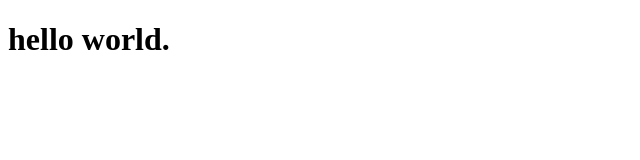
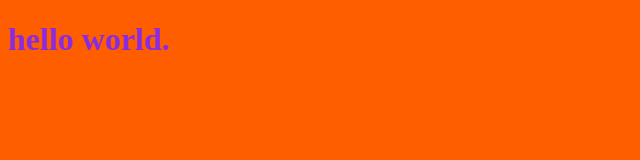
Before and after one commit to anasshmimid/first, a plain HTML site: page index.html in a window 1280 px wide. Shown: the whole page, without its empty margins (0-640 px from the left). Drawn offline with Linux system fonts and the light colour scheme.

Commit message:
change color

```diff
--- a/app.js
+++ b/app.js
@@ -1 +1 @@
-alert("hey")
+alert("hey");
--- a/index.html
+++ b/index.html
@@ -8,6 +8,17 @@
 <body>
     <h1>hello world.</h1>
     <script src="app.js"></script>
-
 </body>
 </html>
+<style>
+
+h1{
+    color: blueviolet;
+   }
+   body{
+       background-color: rgb(255, 94, 0)
+   }
+
+
+
+</style>
--- a/style.css
+++ b/style.css
@@ -1,3 +1,6 @@
 h1{
  color: blueviolet;
 }
+body{
+    background-color: rgb(255, 94, 0)
+}
```
